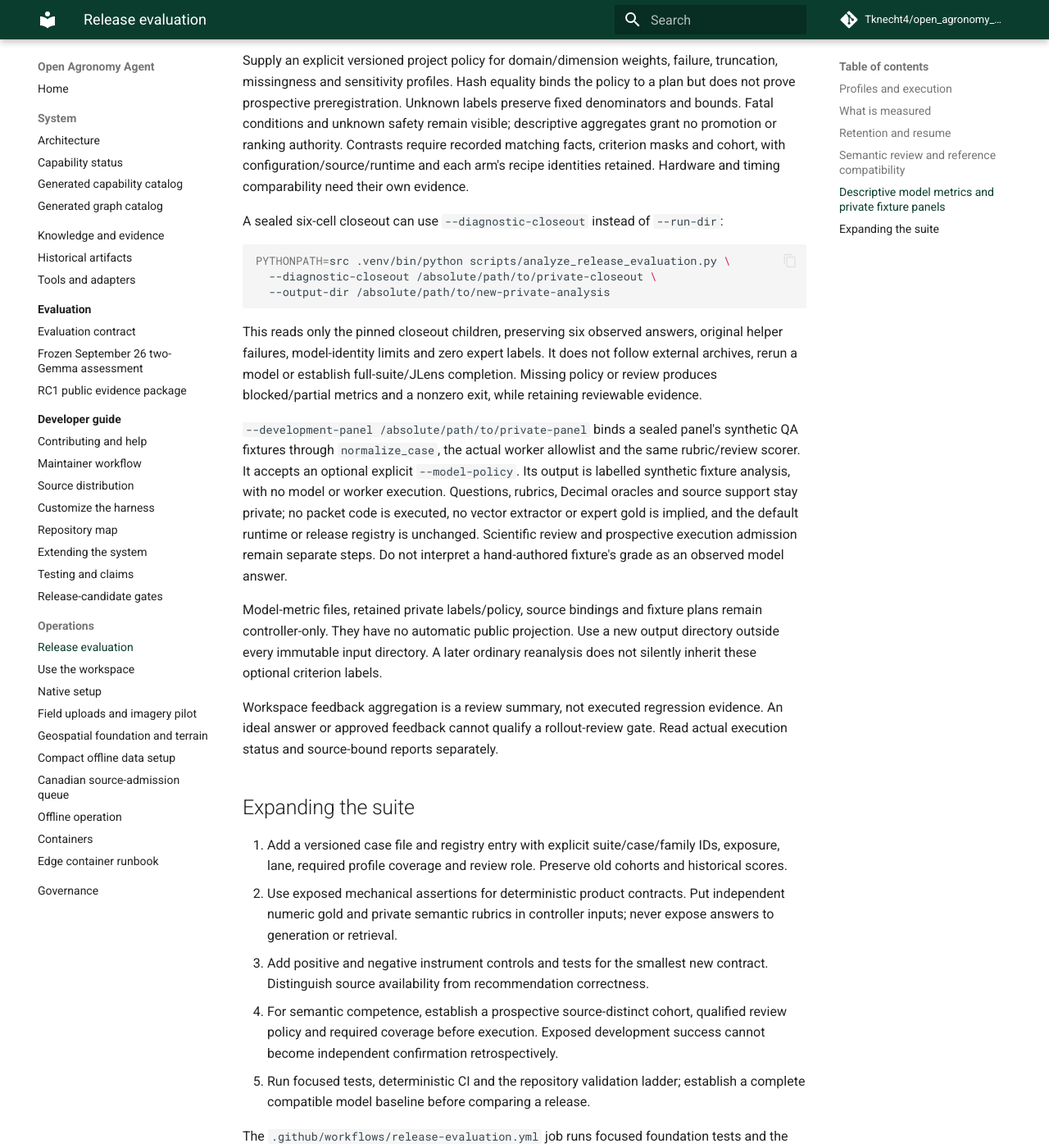
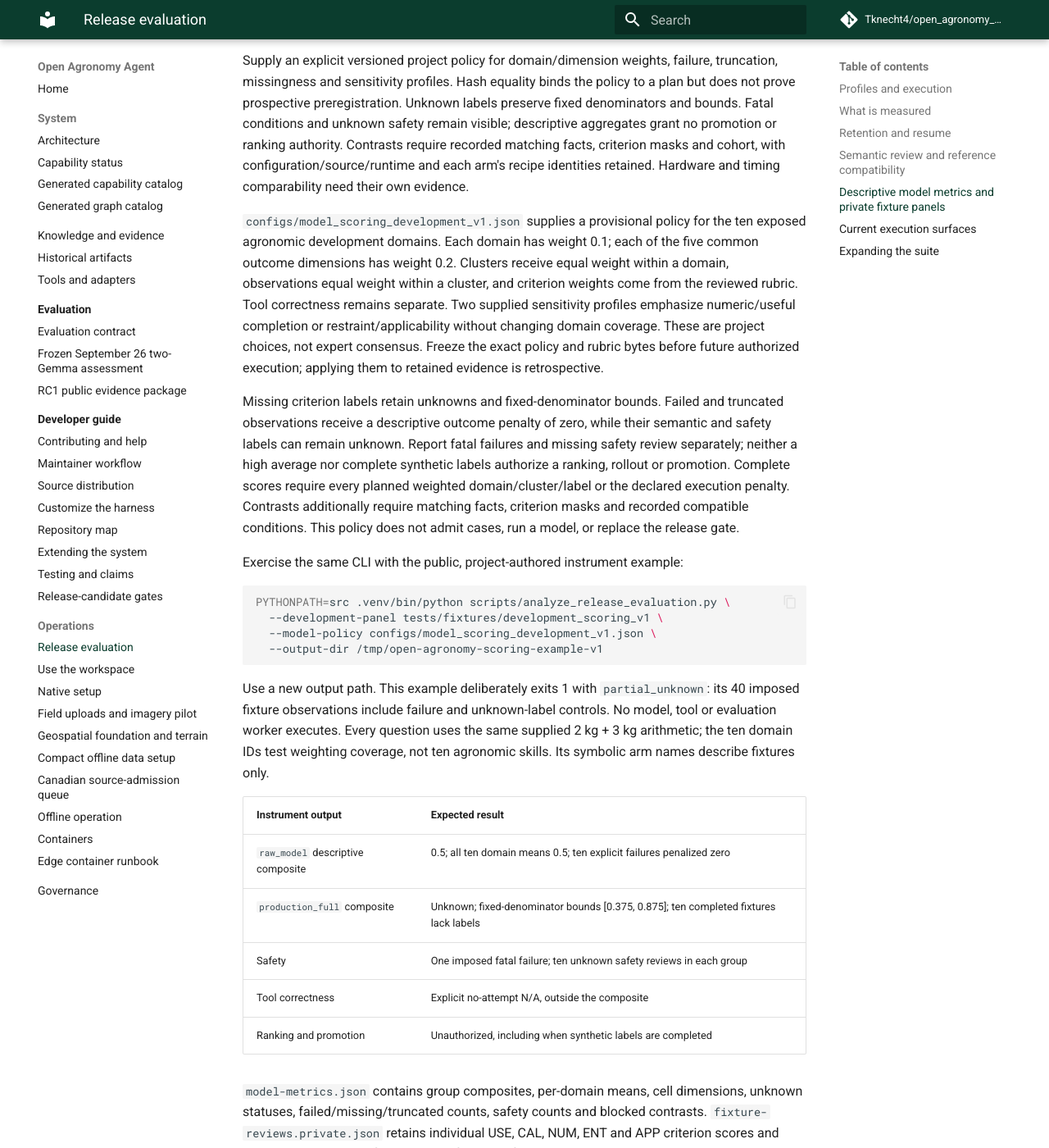
Before and after one commit to Tknecht4/open_agronomy_agent, an MkDocs documentation site: the page built from docs/public/operations/release-evaluation.md, in a window 1280 px wide and 1400 px high, scrolled down 5102 px. Shown: the whole window at 82% size. Built offline with MkDocs 1.6.1 and Material for MkDocs 9.7.7, drawn with Linux system fonts in a browser that asks for light colours; comment, search, counter and statistics services are not loaded; some of the changed text lies outside the part shown.

Commit message:
Declare provisional development scoring and synthetic CLI controls

````diff
--- a/docs/public/operations/release-evaluation.md
+++ b/docs/public/operations/release-evaluation.md
@@ -232,6 +232,57 @@ authority. Contrasts require recorded matching facts, criterion masks and cohort
 with configuration/source/runtime and each arm's recipe identities retained.
 Hardware and timing comparability need their own evidence.
 
+`configs/model_scoring_development_v1.json` supplies a provisional policy for
+the ten exposed agronomic development domains. Each domain has weight 0.1;
+each of the five common outcome dimensions has weight 0.2. Clusters receive
+equal weight within a domain, observations equal weight within a cluster,
+and criterion weights come from the reviewed rubric. Tool correctness remains
+separate. Two supplied sensitivity profiles emphasize numeric/useful completion
+or restraint/applicability without changing domain coverage. These are project
+choices, not expert consensus. Freeze the exact policy and rubric bytes before
+future authorized execution; applying them to retained evidence is retrospective.
+
+Missing criterion labels retain unknowns and fixed-denominator bounds. Failed
+and truncated observations receive a descriptive outcome penalty of zero,
+while their semantic and safety labels can remain unknown. Report fatal failures
+and missing safety review separately; neither a high average nor complete
+synthetic labels authorize a ranking, rollout or promotion. Complete scores
+require every planned weighted domain/cluster/label or the declared execution
+penalty. Contrasts additionally require matching facts, criterion masks and
+recorded compatible conditions. This policy does not admit cases, run a model,
+or replace the release gate.
+
+Exercise the same CLI with the public, project-authored instrument example:
+
+```bash
+PYTHONPATH=src .venv/bin/python scripts/analyze_release_evaluation.py \
+  --development-panel tests/fixtures/development_scoring_v1 \
+  --model-policy configs/model_scoring_development_v1.json \
+  --output-dir /tmp/open-agronomy-scoring-example-v1
+```
+
+Use a new output path. This example deliberately exits 1 with `partial_unknown`:
+its 40 imposed fixture observations include failure and unknown-label controls.
+No model, tool or evaluation worker executes. Every question uses the same
+supplied 2 kg + 3 kg arithmetic; the ten domain IDs test weighting coverage,
+not ten agronomic skills. Its symbolic arm names describe fixtures only.
+
+| Instrument output | Expected result |
+|---|---|
+| `raw_model` descriptive composite | 0.5; all ten domain means 0.5; ten explicit failures penalized zero |
+| `production_full` composite | Unknown; fixed-denominator bounds [0.375, 0.875]; ten completed fixtures lack labels |
+| Safety | One imposed fatal failure; ten unknown safety reviews in each group |
+| Tool correctness | Explicit no-attempt N/A, outside the composite |
+| Ranking and promotion | Unauthorized, including when synthetic labels are completed |
+
+`model-metrics.json` contains group composites, per-domain means, cell dimensions,
+unknown statuses, failed/missing/truncated counts, safety counts and blocked
+contrasts. `fixture-reviews.private.json` retains individual USE, CAL, NUM, ENT
+and APP criterion scores and their bindings. For the first synthetic fixture
+all five imposed scores are 1; the unknown control stores null. These outputs
+remain controller-only even though this example's inputs are public-safe.
+They are instrument checks, never actual model grades or independent labels.
+
 A sealed six-cell closeout can use `--diagnostic-closeout` instead of `--run-dir`:
 
 ```bash
@@ -264,6 +315,18 @@ reanalysis does not silently inherit these optional criterion labels.
 Workspace feedback aggregation is a review summary, not executed regression
 evidence. An ideal answer or approved feedback cannot qualify a rollout-review
 gate. Read actual execution status and source-bound reports separately.
+
+## Current execution surfaces
+
+| Surface | Current status |
+|---|---|
+| `frontend/src/main.tsx` → `OpenAgronomyApp`, `server/app.py` → `execute_agent_request` | Wired production workspace and answer path; source tests do not qualify an installed native package |
+| `run_release_evaluation.py`, `analyze_release_evaluation.py` | Maintained engineering runner and one offline analyzer; exposed development evidence, with model execution requiring separate authorization/provisioning |
+| Public instrument fixture and privately sealed agronomic panel | Synthetic scoring/worker-isolation QA; scientific review, labels and prospective admission remain separate |
+| RC1–RC3, frozen model runs and earlier four-arm records | Historical evidence under their original source/prompt/arm identities |
+| v2/v3 production adapters, remaining complete-calculator readiness, alternate frontend shell retirement | Deferred; fixture coverage and import reachability alone do not qualify adapters or justify deleting a shell |
+
+Unknown review, authority, source coverage or comparability remains unknown.
 
 ## Expanding the suite
 
````
Also changed, not shown: .agents/skills/evaluation-evidence/SKILL.md (+7 -0 lines), .agents/skills/workspace-contracts/SKILL.md (added, +29 -0 lines), AGENTS.md (+2 -1 lines), configs/README.md (+7 -0 lines), 14 other files.
